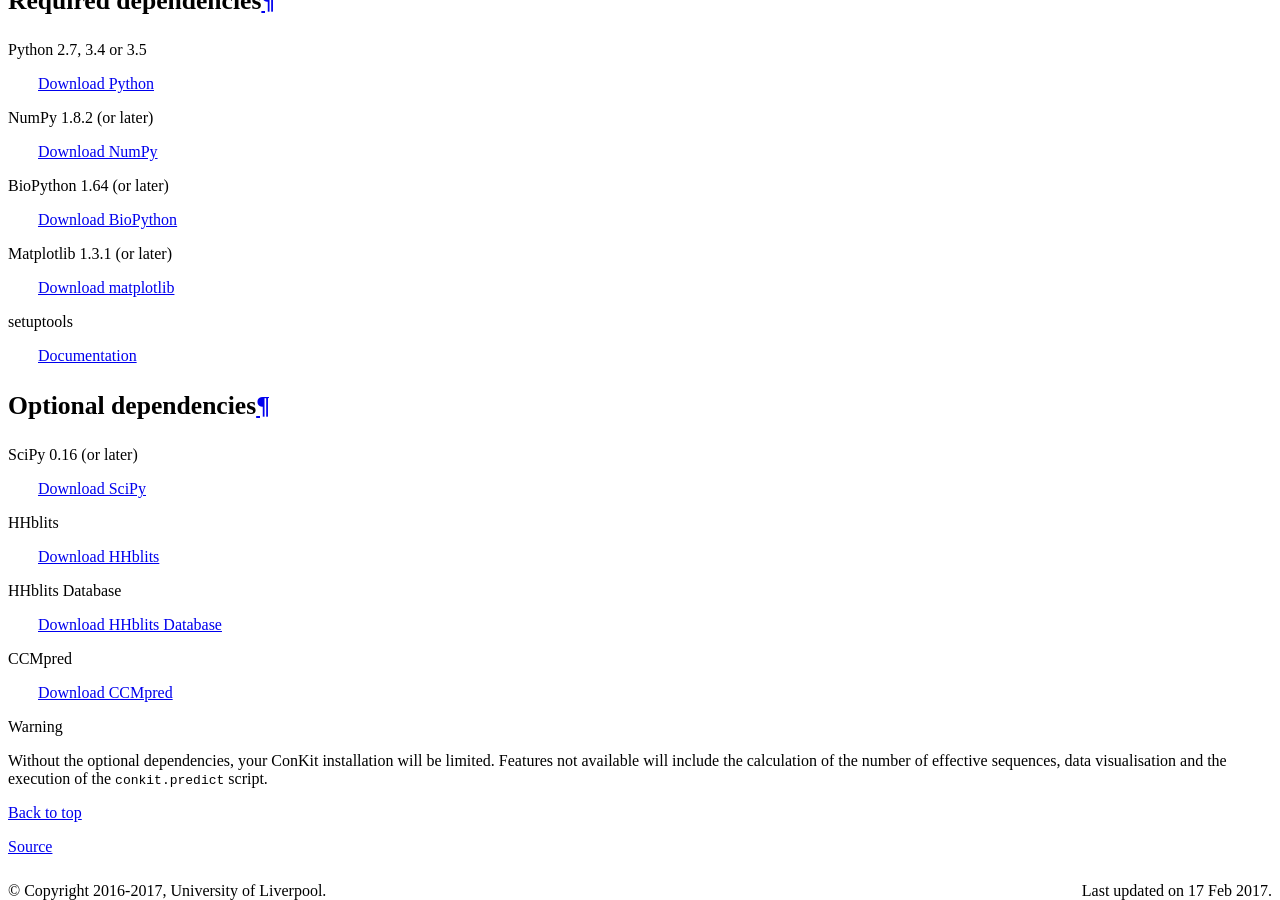
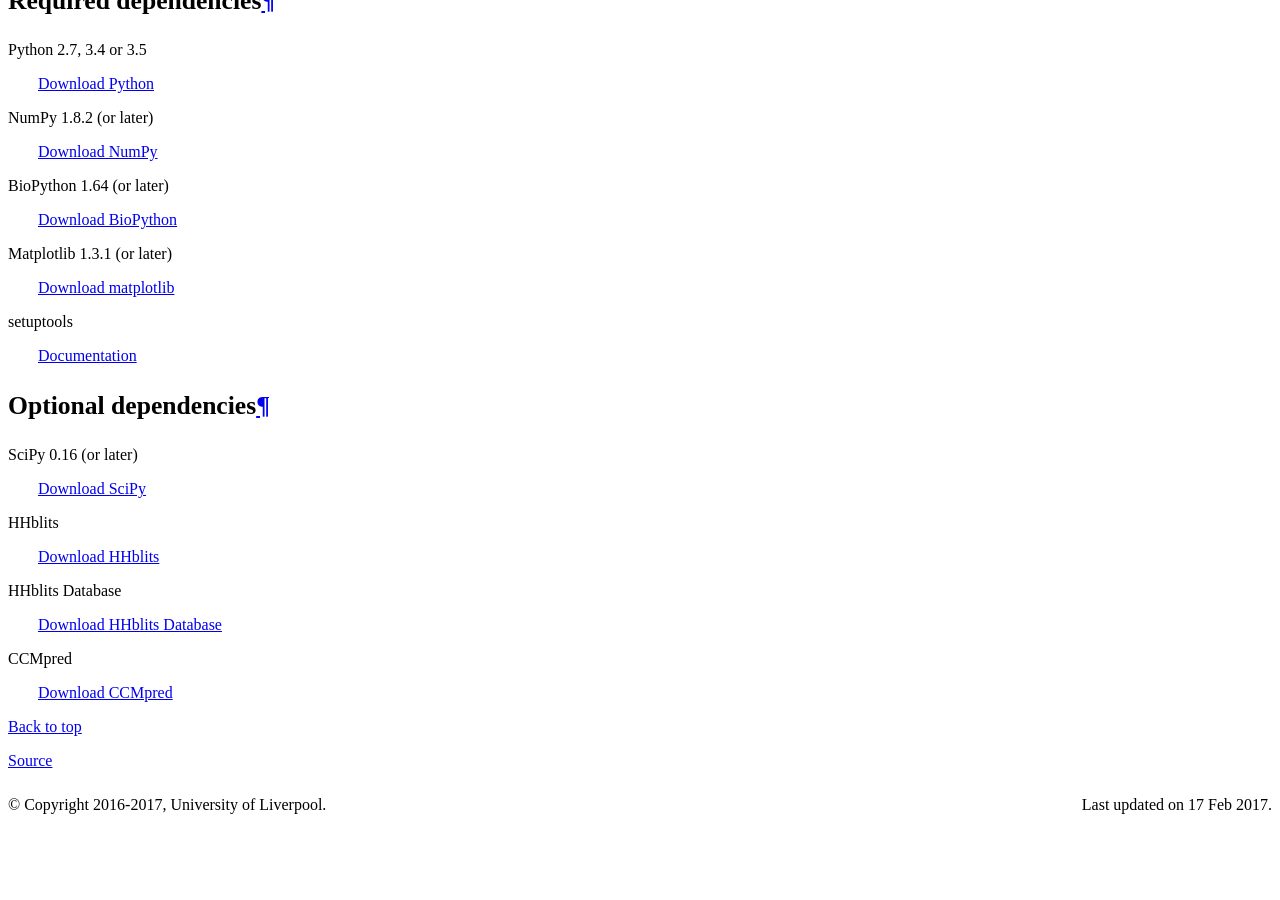
Before and after one commit to rigdenlab/conkit, a Sphinx documentation site: the page built from docs/install.rst, in a window 1280 px wide and 900 px high, scrolled down 1472 px. Built offline with Sphinx 7.4.7, drawn with Linux system fonts in a browser that asks for light colours; after the commit the page ends 2286 px from its top, so only the background shows below that.

Commit message:
note removed

```diff
--- a/docs/install.rst
+++ b/docs/install.rst
@@ -83,7 +83,3 @@
    `Download HHblits Database <http://wwwuser.gwdg.de/~compbiol/data/hhsuite/databases/hhsuite_dbs>`_
 CCMpred
    `Download CCMpred <https://github.com/soedinglab/CCMpred>`_
-
-.. warning::
-
-   Without the optional dependencies, your ConKit installation will be limited. Features not available will include the calculation of the number of effective sequences, data visualisation and the execution of the ``conkit.predict`` script.
```
